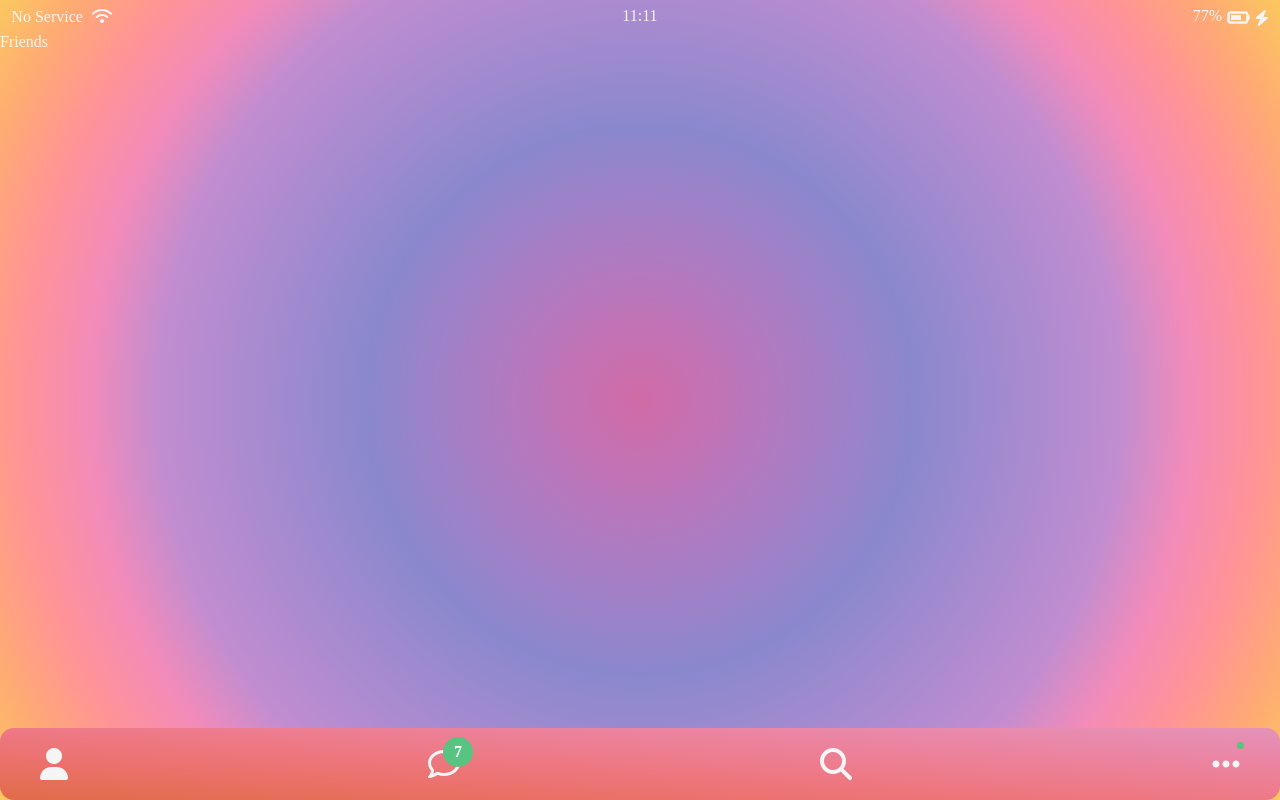
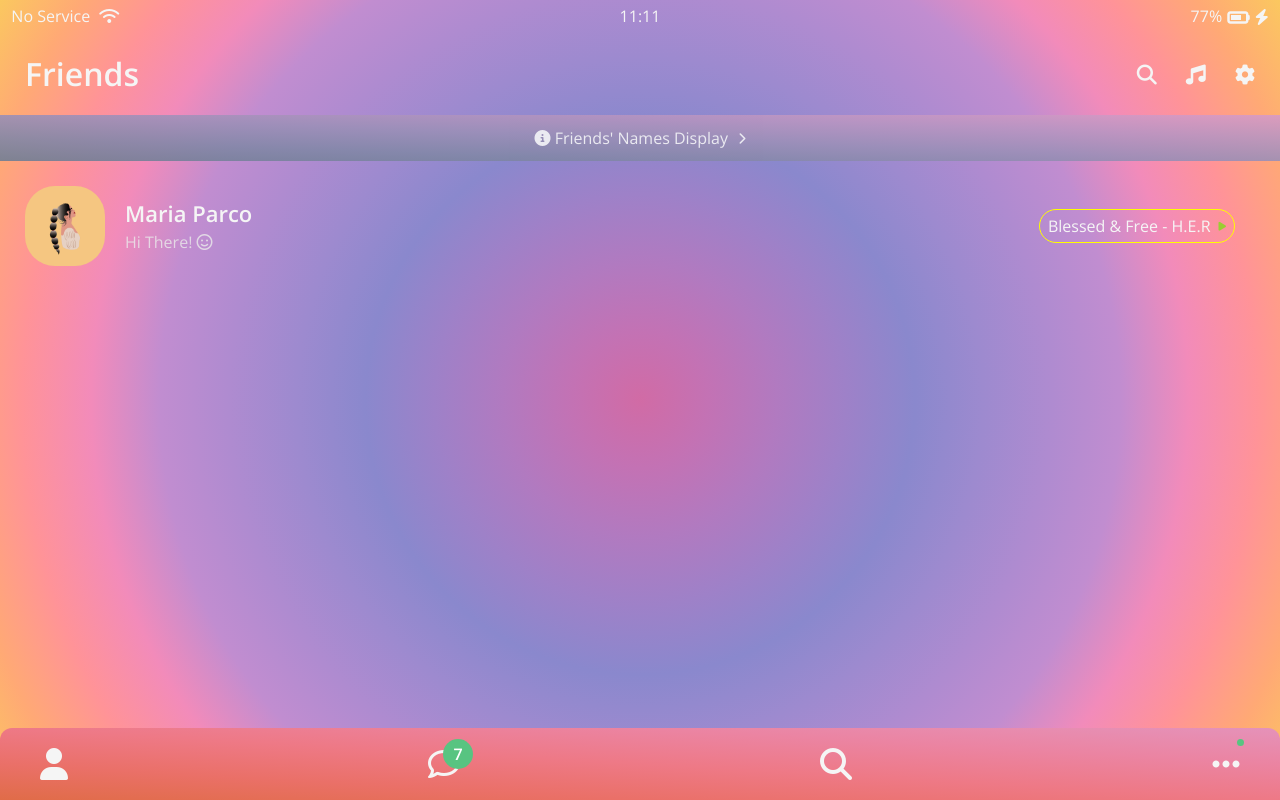
Before and after one commit to young10webdev/kokoaCloneFinalProjectFrontend, a plain HTML site: page friends.html in a window 1280 px wide. Drawn offline with nearby package versions, Linux system fonts and the light colour scheme; files that its build step writes are made by us from their sources.

Commit message:
friends.html and css  updates

```diff
--- /dev/null
+++ b/css/friends.css
@@ -0,0 +1,14 @@
+#friends-display-link {
+    text-align: center;
+    display: block;
+    background-image: linear-gradient(to right top, #707e94, #8287a7, #9b8fb7, #b895c1, #d89ac5);
+    padding: 15px;
+    opacity: 0.9;
+    font-size: 16px;
+
+}
+
+.fa-chevron-right {
+    padding-left: 10px;
+
+}
--- a/css/nav-bar.css
+++ b/css/nav-bar.css
@@ -4,7 +4,8 @@
     width: 100%;
     background-image: linear-gradient(to right top, #e06c48, #ea7068, #ee7986, #eb84a2, #e592b9);
     padding: 20px 40px;
-    border-radius: 14px;
+    border-top-right-radius: 12px;
+    border-top-left-radius: 12px;
 }
 
 .nav__list {
--- /dev/null
+++ b/css/screen-header.css
@@ -0,0 +1,17 @@
+.screen-header {
+    display: flex;
+    justify-content: space-between;
+    padding: 25px;
+    align-items: center;
+
+}
+
+.screen-header__title {
+    font-size: 32px;
+    font-weight: 600;
+}
+
+.screen-header__icons span {
+    margin-left: 25px;
+
+}
--- a/css/status-bar.css
+++ b/css/status-bar.css
@@ -27,6 +27,7 @@ body {
 .status-bar__column:last-child {
     display: flex;
     justify-content: flex-end;
+
 }
 
 .status-bar__column .battery {
@@ -35,7 +36,7 @@ body {
 }
 
 .status-bar__column .fa-bolt {
-    margin-top: 2px;
+    margin-top: 1px;
 }
 
 /* logo-animation */
--- a/css/styles.css
+++ b/css/styles.css
@@ -4,6 +4,9 @@
 @import "sign-up.css";
 @import "recovery.css";
 @import "nav-bar.css";
+@import "screen-header.css";
+@import "friends.css";
+@import "user-component.css";
 
 
 * {
--- /dev/null
+++ b/css/user-component.css
@@ -0,0 +1,51 @@
+.user-components {
+    display: flex;
+    justify-content: space-between;
+    padding: 25px;
+}
+
+.user-components__column:first-child,
+.user-components {
+    display: flex;
+    align-items: center;
+
+}
+
+.user-components__avatar {
+    width: 70px;
+    height: 70px;
+    border-radius: 30px;
+    margin-right: 20px;
+
+}
+
+.user-components__title {
+    font-weight: 600;
+    font-size: 22px;
+}
+
+.user-components__subtitle {
+    margin-top: 10px;
+    color: rgba(234, 234, 234, 0.8);
+}
+
+.user-components__spotify {
+    display: flex;
+    align-items: center;
+    justify-content: flex-end;
+    border-radius: 40px;
+    border: 1.5px solid yellow;
+    padding: 8px;
+    margin: 20px;
+}
+
+.user-components__spotify i {
+    color: yellowgreen;
+    font-size: 10px;
+    margin-left: 8px;
+}
+
+.user-components__avatar--xl {
+    width: 80px;
+    height: 80px;
+}
--- a/friends.html
+++ b/friends.html
@@ -3,12 +3,8 @@
 
 <head>
     <link rel="stylesheet" href="/css/styles.css" type="text/css" />
-    <link rel="stylesheet" href="/css/reset.css">
-    <link rel="stylesheet" href="/css/status-bar.css">
-    <link rel="stylesheet" href="/css/sign-up.css">
-    <link rel="stylesheet" href="/css/recovery.css">
-    <!-- components -->
-    <link rel="stylesheet" href="path/to/components/nav-bar.css">
+    <link rel="stylesheet" href="/css/status-bar.css" type="text/css" />
+    <link rel="stylesheet" href="/css/screen-header" type="text/css" />
     <meta charset="UTF-8" />
     <meta http-equiv="X-UA-Compatible" content="IE=edge" />
     <meta name="viewport" content="width=device-width, initial-scale=1.0" />
@@ -57,8 +53,34 @@
     <!-- header -->
     <header class="screen-header">
         <h1 class="screen-header__title">Friends</h1>
-        <div class="header__icons"></div>
+        <div class="screen-header__icons">
+            <span><i class="fa-solid fa-magnifying-glass fa-lg"></i></span>
+            <span><i class="fa-solid fa-music fa-lg"></i></span>
+            <span><i class="fa-solid fa-gear fa-lg"></i></span>
+        </div>
     </header>
+
+    <a id="friends-display-link"><i class="fa-solid fa-circle-info"></i>
+        Friends' Names Display<i class="fa-solid fa-chevron-right fa-xs"></i>
+    </a>
+
+    <!-- user-components -->
+    <div class="user-components">
+        <div class="user-components__column">
+            <img src="mariaparco.png" class="user-components__avatar user-components__avatar--xl" />
+            <div class="user-component__text">
+                <h4 class="user-components__title">Maria Parco</h4>
+                <h6 class="user-components__subtitle">Hi There!
+                    <i class="fa-regular fa-face-smile"></i>
+                </h6>
+            </div>
+        </div>
+        <div class="user-components__column user-components__spotify">
+            Blessed & Free - H.E.R<i class="fa-solid fa-play"></i></span>
+        </div>
+    </div>
+
+    </div>
 
     <script src="https://kit.fontawesome.com/4cb2e3d7bf.js" crossorigin="anonymous"></script>
 </body>
```
Also changed, not shown: recovery.html (+1 -1 lines), sign-up.html (+3 -1 lines), coKonec.png (deleted), mariaparco.png (added).
